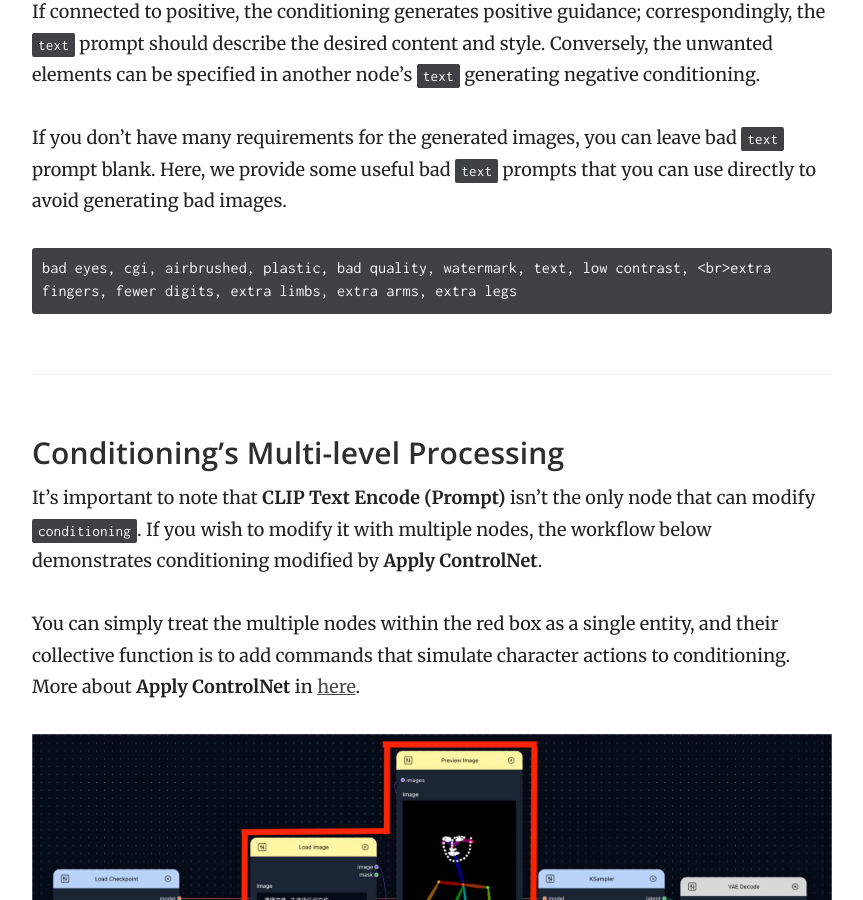
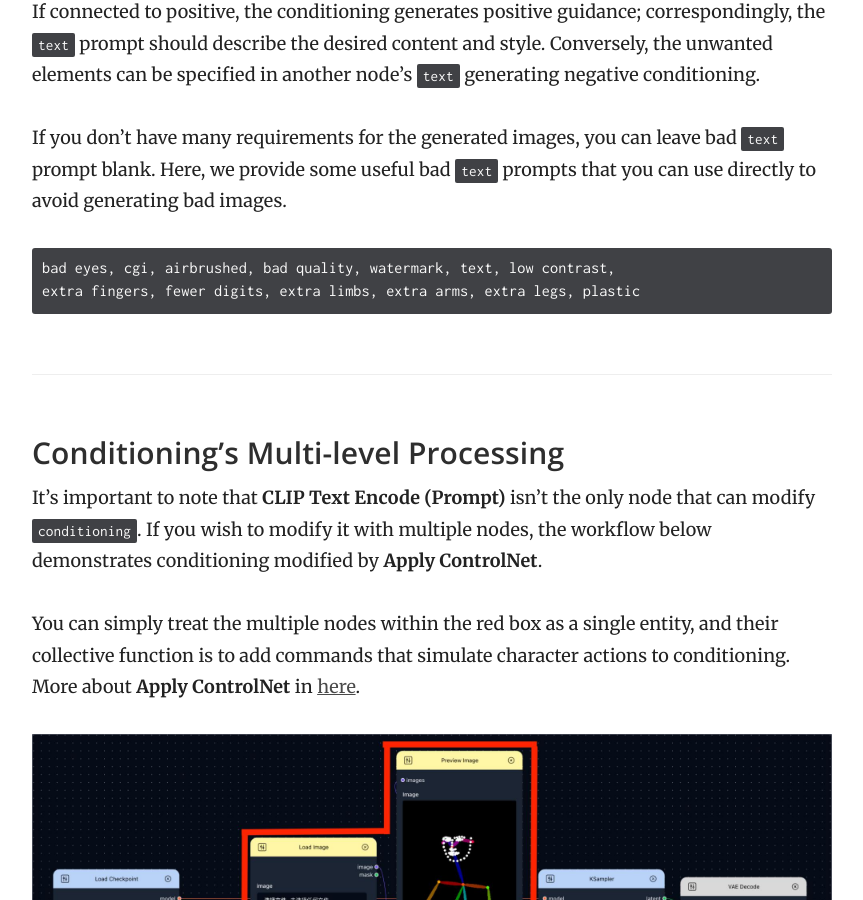
Before and after one commit to magmai-ai/magmai-doc, a Jekyll site: the page built from _docs/templates/CLIP Text Encode (Prompt).md, in a window 1280 px wide and 900 px high, scrolled down 4528 px. Shown: the whole window, without its empty margins (358-1221 px from the left). Built offline with Jekyll 4.4.1, drawn with Linux system fonts in a browser that asks for light colours; some of the changed text lies outside the part shown.

````diff
--- a/_docs/templates/CLIP Text Encode (Prompt).md
+++ b/_docs/templates/CLIP Text Encode (Prompt).md
@@ -67,7 +67,8 @@ If connected to positive, the conditioning generates positive guidance; correspo
 
 If you don't have many requirements for the generated images, you can leave bad ```text``` prompt blank. Here, we provide some useful bad ```text``` prompts that you can use directly to avoid generating bad images.
 ```
-bad eyes, cgi, airbrushed, plastic, bad quality, watermark, text, low contrast, <br>extra fingers, fewer digits, extra limbs, extra arms, extra legs
+bad eyes, cgi, airbrushed, bad quality, watermark, text, low contrast,
+extra fingers, fewer digits, extra limbs, extra arms, extra legs, plastic
 ```
 
 ### Conditioning’s Multi-level Processing
````
Also changed, not shown: other parts of _docs/templates/CLIP Text Encode (Prompt).md (+1 -1 lines).
